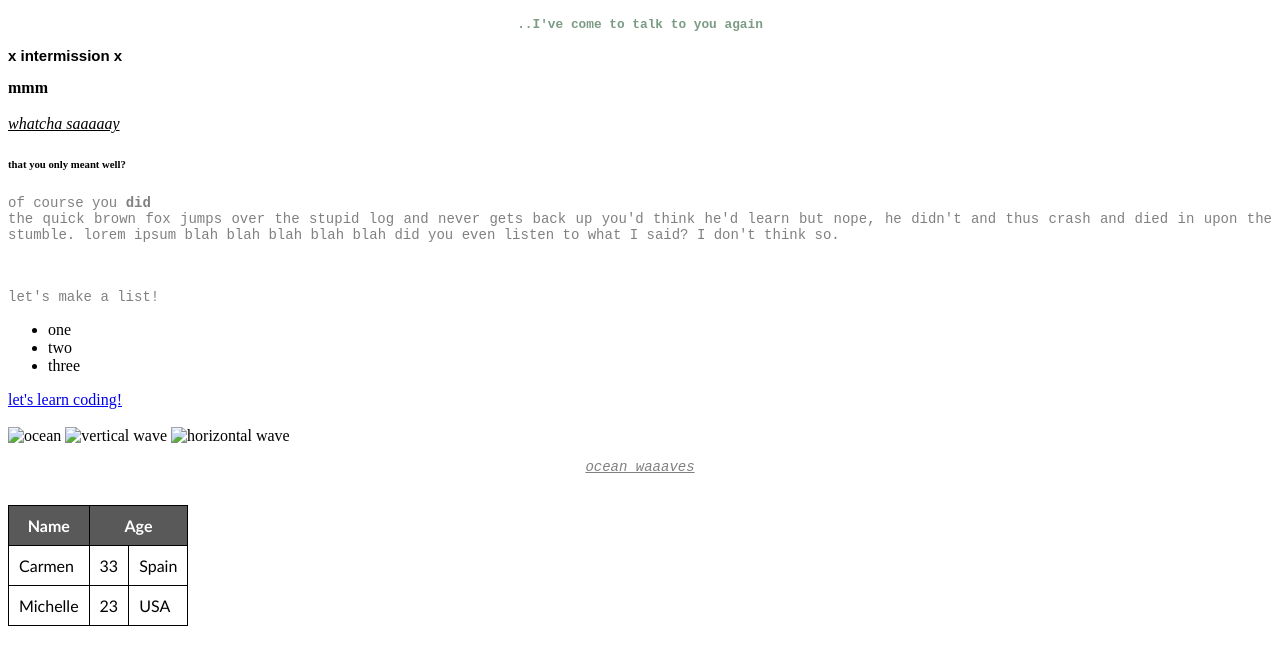
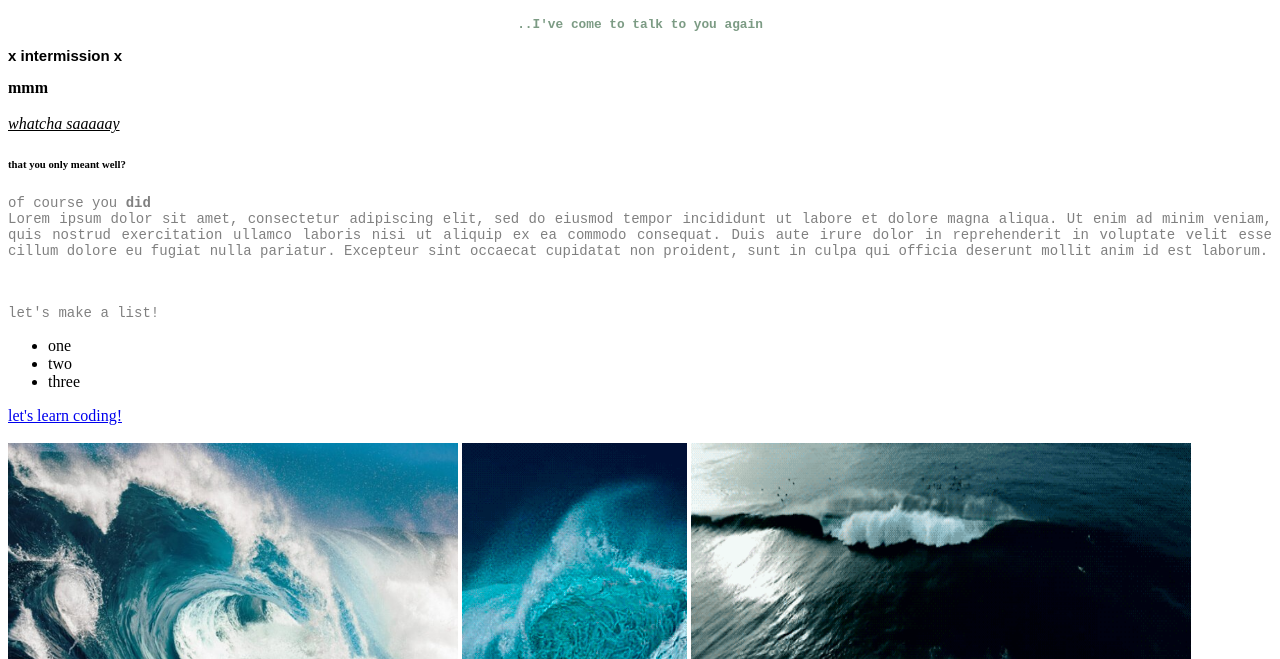
Before and after one commit to nazxn/adabatch13, a plain HTML site: page hello.html in a window 1280 px wide. Shown: the part 101-760 px from the top of the page. Drawn offline with Linux system fonts and the light colour scheme.

Commit message:
-editing-

```diff
--- a/hello.html
+++ b/hello.html
@@ -16,7 +16,7 @@
 	<h6>that you only meant well?</h6>
 	<p>of course you <strong>did</strong>
 	<br>
-	the quick brown fox jumps over the stupid log and never gets back up you'd think he'd learn but nope, he didn't and thus crash and died in upon the stumble. lorem ipsum blah blah blah blah blah did you even listen to what I said? I don't think so.
+	Lorem ipsum dolor sit amet, consectetur adipiscing elit, sed do eiusmod tempor incididunt ut labore et dolore magna aliqua. Ut enim ad minim veniam, quis nostrud exercitation ullamco laboris nisi ut aliquip ex ea commodo consequat. Duis aute irure dolor in reprehenderit in voluptate velit esse cillum dolore eu fugiat nulla pariatur. Excepteur sint occaecat cupidatat non proident, sunt in culpa qui officia deserunt mollit anim id est laborum.
 	</p>
 	<br>
 		<p>
--- a/javascript.html
+++ b/javascript.html
@@ -3,11 +3,7 @@
 <head>
 	<meta charset="utf-8">
 	<title>JS</title>
-	<script>
-		function sayHello() {
-			alert("Hello World!");
-		}
-	</script>
+	<script src="javascript.js"></script>''
 </head>
 <body>
 	<input type="button" onclick="sayHello()" value="Hello!">
```
Also changed, not shown: MIT-Rogue-Waves.jpg (added), w.jpg (added), waves.gif (added), waves2.gif (added).
